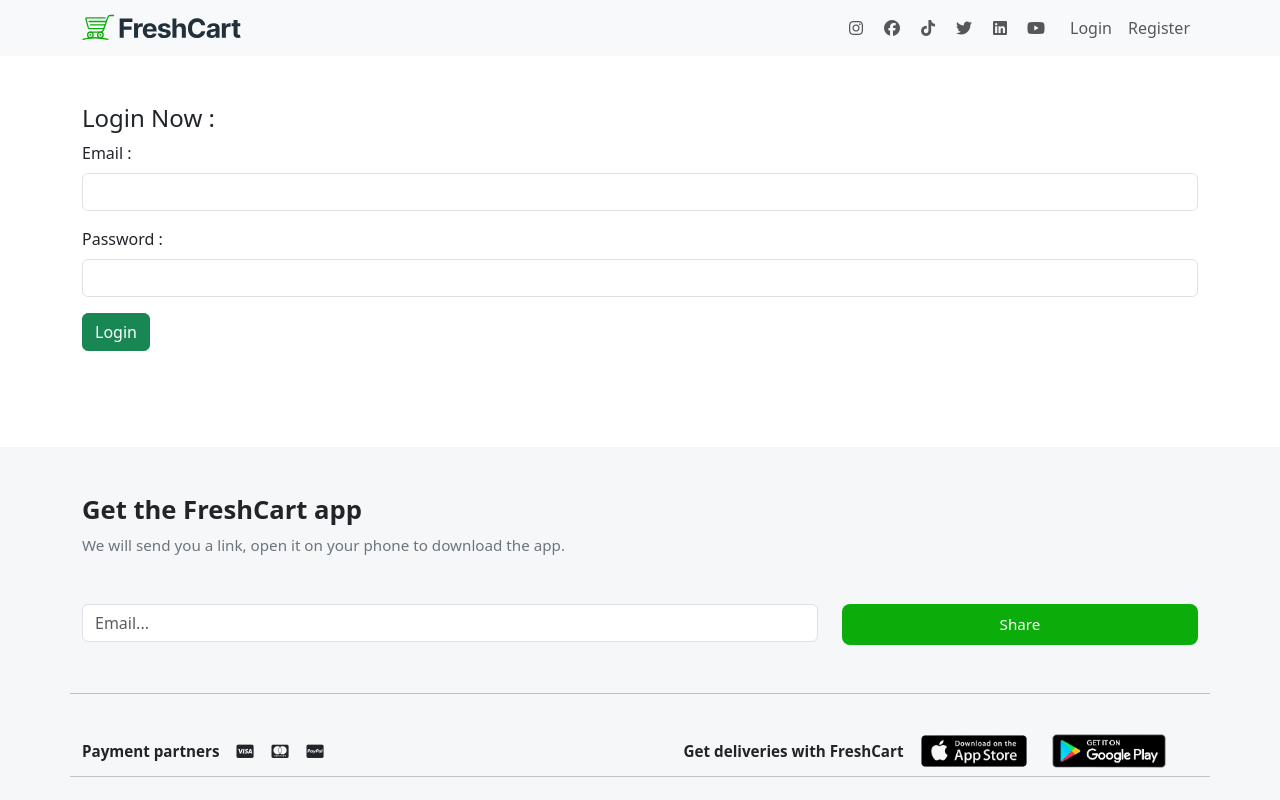
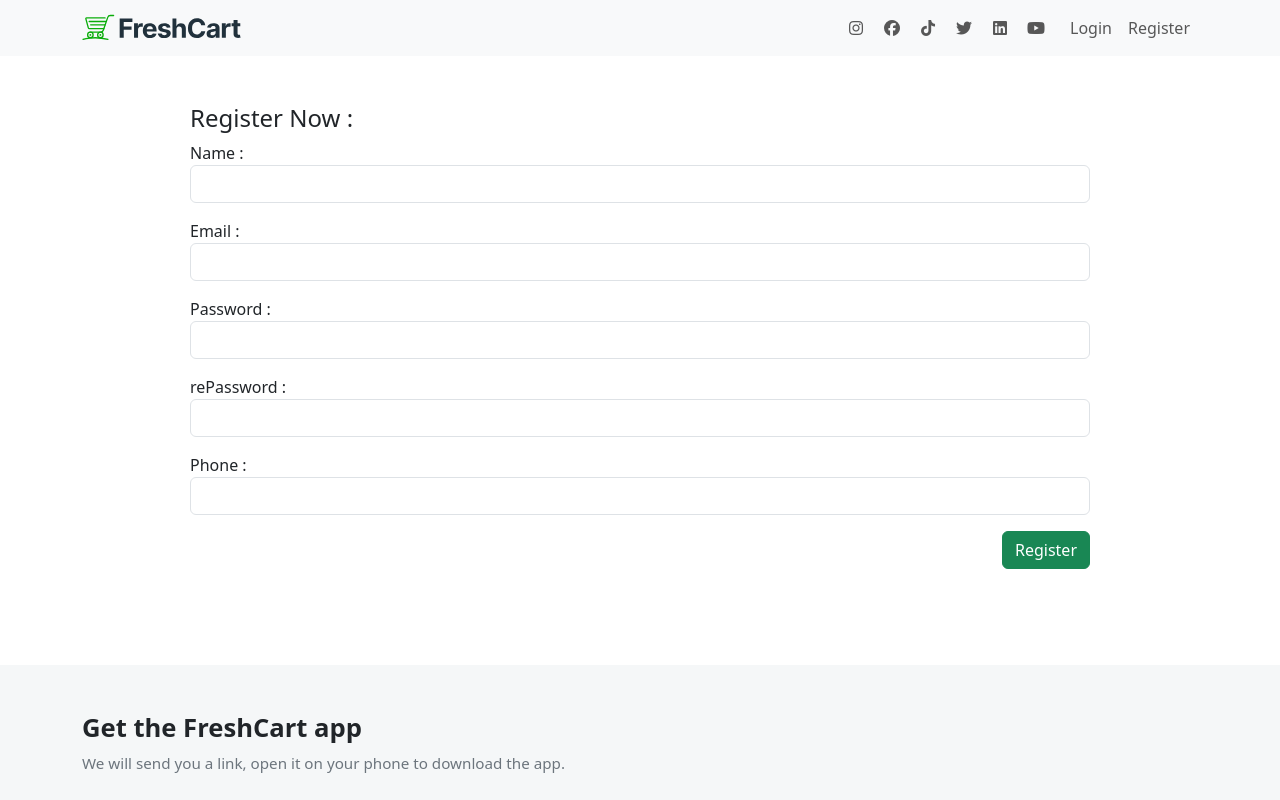
Before and after one commit to MathlaALw/OrderManagmentSystem-React, a React (Vite) app: page / in a window 1280 px wide. Shown: the top 800 px of the page. Built offline with nearby package versions, Linux system fonts and the light colour scheme.

Commit message:
Add Register component with form handling and styling

```diff
--- a/src/App.css
+++ b/src/App.css
@@ -18,3 +18,18 @@
 body{
   margin: 0;
 }
+
+
+html, body {
+  height: 100%;
+}
+
+.page {
+  min-height: 100vh;
+  display: flex;
+  flex-direction: column;
+}
+
+.page-content {
+  flex: 1;
+}
--- a/src/App.jsx
+++ b/src/App.jsx
@@ -6,6 +6,7 @@ import Login from './components/Main/Login/Login'
 import "bootstrap/dist/css/bootstrap.min.css";
 import "bootstrap/dist/js/bootstrap.bundle.min.js";
 import "@fortawesome/fontawesome-free/css/all.min.css";
+import Register from './components/Main/Register/Register';
 
 
 function App() {
@@ -13,7 +14,9 @@ function App() {
   return (
     <>
       <div>
-   <Login />
+   {/* <Login /> */}
+
+   <Register />
 
 
         </div>
--- /dev/null
+++ b/src/components/Main/Register/Register.css
@@ -0,0 +1,4 @@
+.Register-section .register-form {
+  max-width: 900px;
+  margin: 0 auto;
+}
--- /dev/null
+++ b/src/components/Main/Register/Register.jsx
@@ -0,0 +1,109 @@
+import { useState } from "react";
+import Header from "../../Header/Header";
+import Footer from "../../Footer/Footer";
+import "./Register.css";
+
+function Register() {
+    let [formData, setFormData] = useState({
+        name: "",
+        email: "",
+        password: "",
+        rePassword: "",
+        phone: "",
+    });
+
+    function handleChange(e) {
+        let { name, value } = e.target;
+        setFormData((x) => ({...x, [name]: value,}));
+    }
+
+    function handleRegister(e) {
+        e.preventDefault();
+        console.log("Register Data:", formData);
+
+    }
+
+
+
+
+    return (
+        <div className="page">
+            <Header />
+
+            <main className="page-content">
+                <section className="Register-section py-5">
+                    <div className="container">
+                        <form className="register-form" onSubmit={handleRegister}>
+                            <h4>Register Now :</h4>
+
+                            <div className="mb-3">
+                                <label>Name :</label>
+                                <input
+                                    type="text"
+                                    name="name"
+                                    className="form-control"
+                                    value={formData.name}
+                                    onChange={handleChange}
+                                />
+                            </div>
+
+                            <div className="mb-3">
+                                <label>Email :</label>
+                                <input
+                                    type="email"
+                                    name="email"
+                                    className="form-control"
+                                    value={formData.email}
+                                    onChange={handleChange}
+                                />
+                            </div>
+
+                            <div className="mb-3">
+                                <label>Password :</label>
+                                <input
+                                    type="password"
+                                    name="password"
+                                    className="form-control"
+                                    value={formData.password}
+                                    onChange={handleChange}
+                                />
+                            </div>
+
+                            <div className="mb-3">
+                                <label>rePassword :</label>
+                                <input
+                                    type="password"
+                                    name="rePassword"
+                                    className="form-control"
+                                    value={formData.rePassword}
+                                    onChange={handleChange}
+                                />
+                            </div>
+
+                            <div className="mb-3">
+                                <label>Phone :</label>
+                                <input
+                                    type="text"
+                                    name="phone"
+                                    className="form-control"
+                                    value={formData.phone}
+                                    onChange={handleChange}
+                                />
+                            </div>
+
+                            <div className="d-flex justify-content-end">
+                                <button type="submit" className="btn btn-success">
+                                    Register
+                                </button>
+                            </div>
+                        </form>
+                    </div>
+                </section>
+            </main>
+
+            <Footer />
+        </div>
+    );
+}
+
+export default Register;
```
Also changed, not shown: 1 other file (tests, documents, lock files or other folders).
